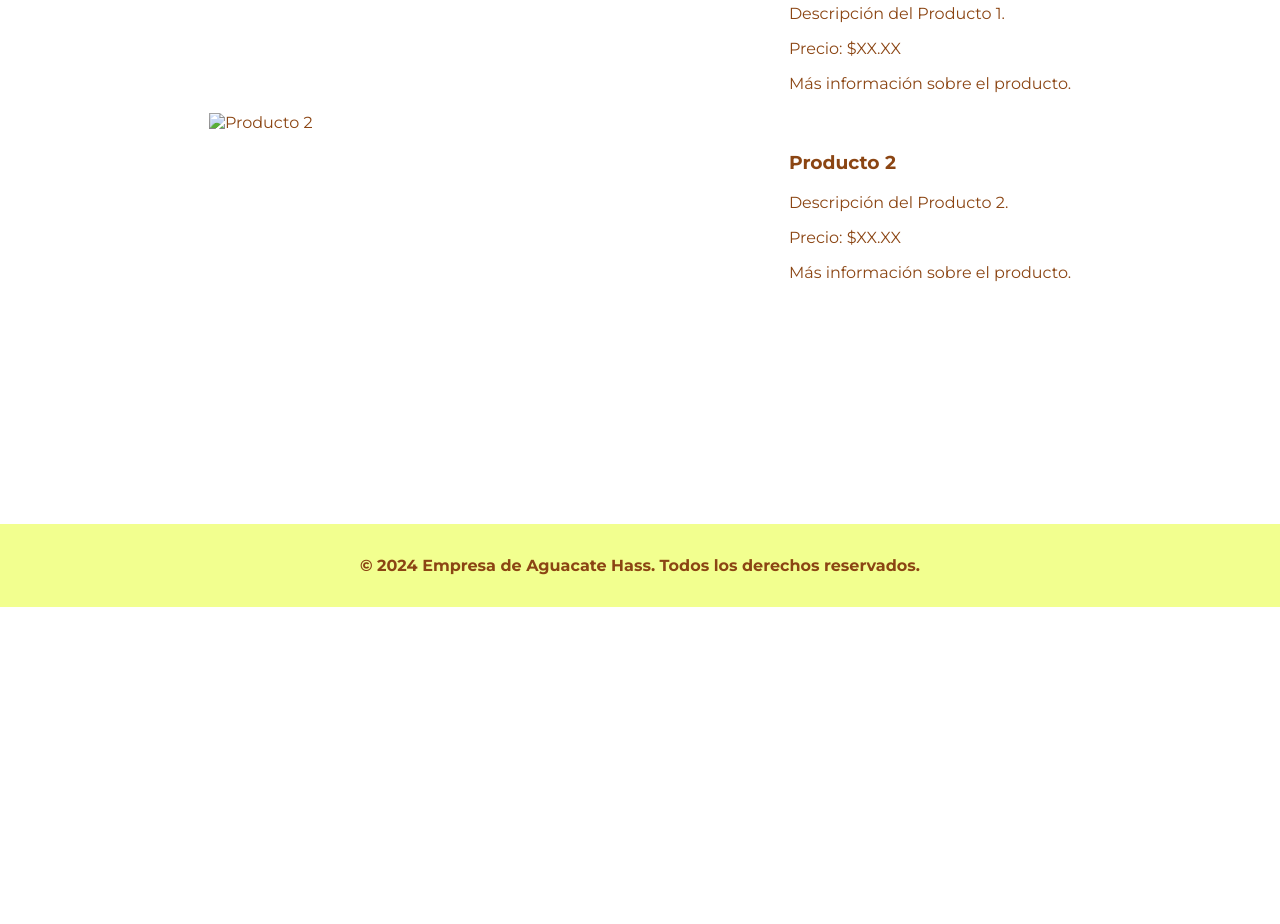
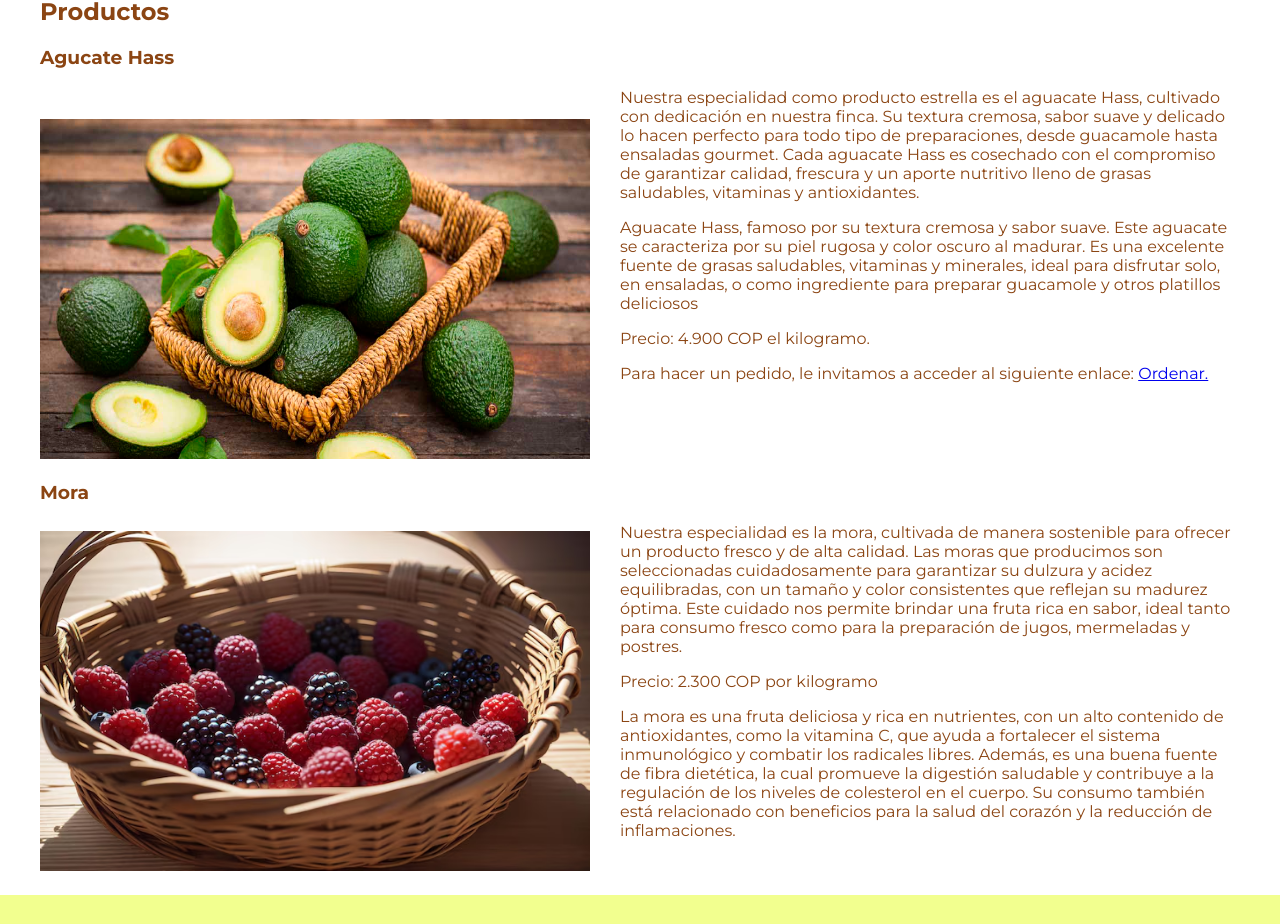
Before and after one commit to RICHTECH13/RICHTECH13, a plain HTML site: page productos.html in a window 1280 px wide. Shown: the part 193-1117 px from the top of the page. Before the commit the page ends 800 px from the top, so only its background shows below. Drawn offline with nearby package versions, Linux system fonts and the light colour scheme.

Commit message:
productos.html

```diff
--- a/productos.html
+++ b/productos.html
@@ -13,7 +13,7 @@
 <body>
     <header>
         <div class="header-container">
-            <a href="index.html"><img src="IMAGEN/LOGO HASS MODELO 3 PNG.png" alt="Logo de la Empresa" class="logo"></a>
+            <a href="index.html"><img src="LOGO HASS MODELO 3 PNG.png" alt="Logo de la Empresa" class="logo"></a>
             <nav>
                 <ul>
                     <li class="nav-nosotros dropdown">
@@ -36,23 +36,32 @@
     <main>
         <section id="products" class="section">
             <h2 class="section-title">Productos</h2>
-            <div class="product">
-                <img src="producto1.jpg" alt="Producto 1">
-                <div class="product-info">
-                    <h3>Producto 1</h3>
-                    <p>Descripción del Producto 1.</p>
-                    <p>Precio: $XX.XX</p>
-                    <p>Más información sobre el producto.</p>
+                <div class="product"></div>
+                 <h3>Agucate Hass</h3>
+                    <div class="product-info">
+                        <p>Nuestra especialidad como producto estrella es el aguacate Hass, cultivado con dedicación en nuestra finca. Su textura cremosa, sabor suave y delicado lo
+                        hacen perfecto para todo tipo de preparaciones, desde guacamole hasta ensaladas gourmet. Cada aguacate Hass es cosechado con el compromiso de garantizar
+                         calidad, frescura y un aporte nutritivo lleno de grasas saludables, vitaminas y antioxidantes.</p>
+                        <p>Aguacate Hass, famoso por su textura cremosa y sabor suave. Este aguacate se caracteriza por su piel rugosa y color oscuro al madurar. Es una excelente fuente de
+                         grasas saludables, vitaminas y minerales, ideal para disfrutar solo, en ensaladas, o como ingrediente para preparar guacamole y otros platillos deliciosos</p>
+                        <p>Precio: 4.900 COP el kilogramo.</p>
+                        <p>Para hacer un pedido, le invitamos a acceder al siguiente enlace: <a href="envios.html">Ordenar.</a></p>
+                    </div>
                 </div>
-            </div>
-            <div class="product">
-                <img src="producto2.jpg" alt="Producto 2">
-                <div class="product-info">
-                    <h3>Producto 2</h3>
-                    <p>Descripción del Producto 2.</p>
-                    <p>Precio: $XX.XX</p>
-                    <p>Más información sobre el producto.</p>
+                <img src="Cesta-Aguacates.png" alt="Producto 1" width="550px" height="340px" class="imagen-aguacate">
+            <div class="product2">
+                <h3>Mora</h3>
+                <div class="product-info2">
+                    <p>Nuestra especialidad es la mora, cultivada de manera sostenible para ofrecer un producto fresco y de alta calidad. Las moras que producimos son
+                        seleccionadas cuidadosamente para garantizar su dulzura y acidez equilibradas, con un tamaño y color consistentes que reflejan su madurez óptima.
+                         Este cuidado nos permite brindar una fruta rica en sabor, ideal tanto para consumo fresco como para la preparación de jugos, mermeladas y postres.</p>
+                    <p>Precio: 2.300 COP por kilogramo</p>
+                    <p>La mora es una fruta deliciosa y rica en nutrientes, con un alto contenido de antioxidantes, como la vitamina C, que ayuda a fortalecer el sistema
+                         inmunológico y combatir los radicales libres. Además, es una buena fuente de fibra dietética, la cual promueve la digestión saludable y contribuye
+                         a la regulación de los niveles de colesterol en el cuerpo. Su consumo también está relacionado con beneficios para la salud del corazón y la reducción
+                         de inflamaciones.</p>
                 </div>
+                <img src="canastamora.avif" alt="Producto 2"  width="550px" height="340px" class="imagen-mora">
             </div>
             <!-- Añadir más productos según sea necesario -->
         </section>
```
